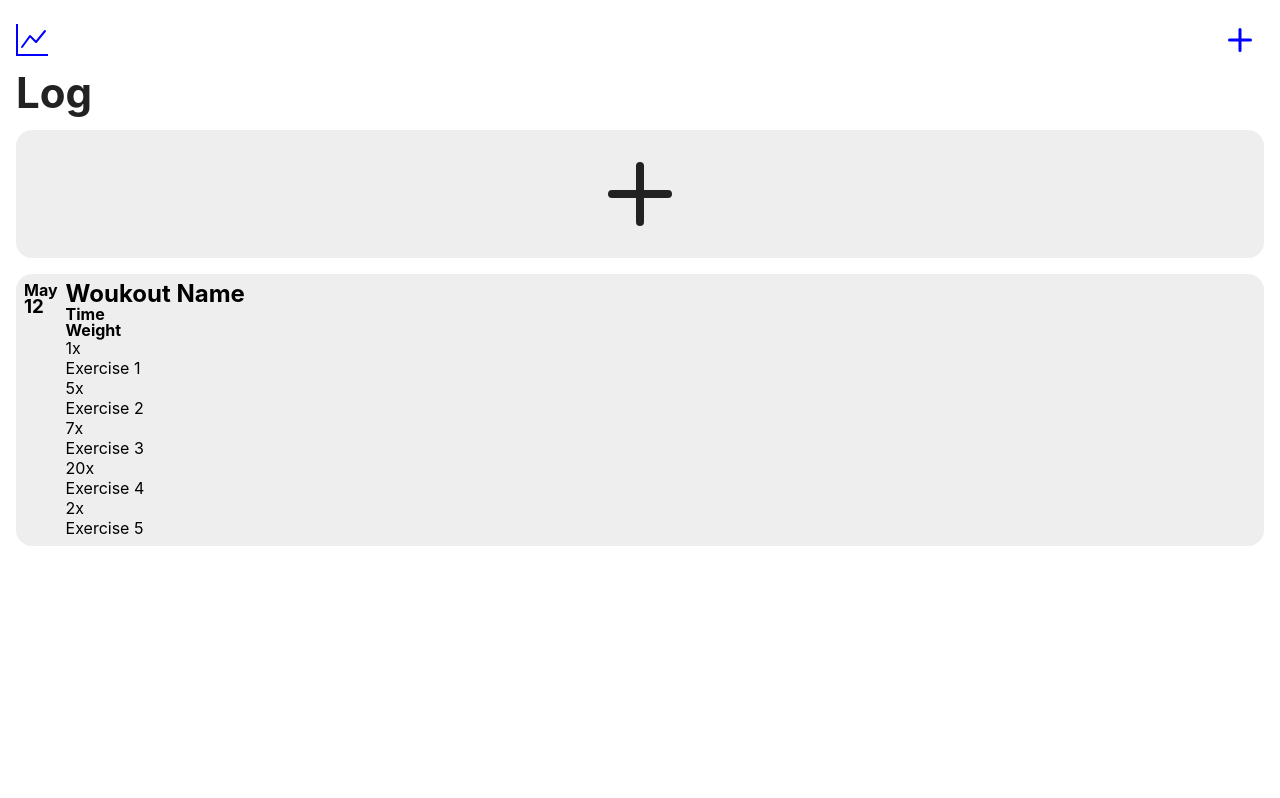
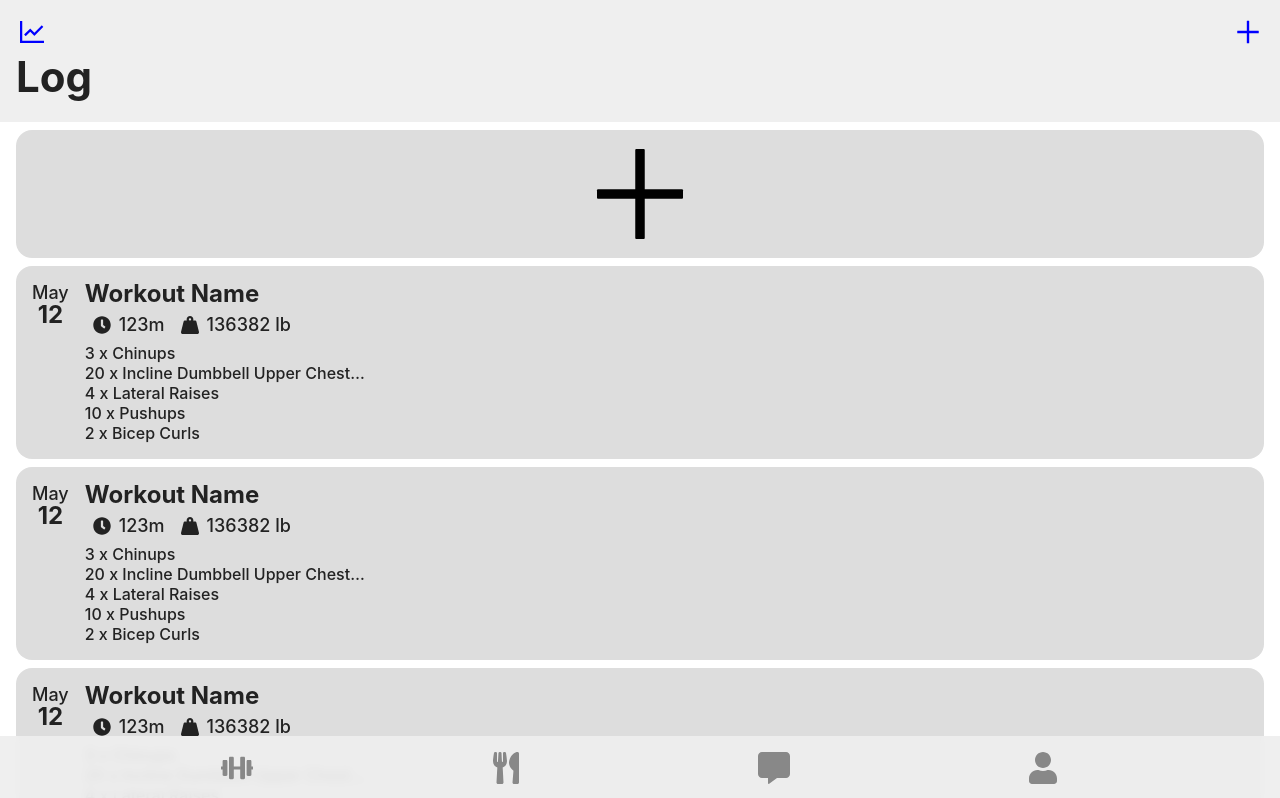
Before and after one commit to Arnav350/gojim, a React (Create React App) app: page /logs in a window 1280 px wide. Shown: the top 798 px of the page. Built offline with nearby package versions, Linux system fonts and the light colour scheme.

Commit message:
worked on logs and nutrition page

```diff
--- a/src/App.css
+++ b/src/App.css
@@ -11,4 +11,19 @@ h4,
 h5,
 h6 {
   line-height: 1;
+  color: #222;
 }
+
+p {
+  font-weight: 500;
+  color: #222;
+}
+
+/* body::-webkit-scrollbar {
+  display: none;
+}
+
+body {
+  -ms-overflow-style: none;
+  scrollbar-width: none;
+} */
--- a/src/App.tsx
+++ b/src/App.tsx
@@ -4,6 +4,8 @@ import Home from "./pages/Home";
 import SignIn from "./pages/SignIn";
 import SignUp from "./pages/SignUp";
 import Logs from "./pages/Logs";
+import Nutrition from "./pages/Nutrition";
+import Footer from "./pages/Footer";
 import "./App.css";
 
 function App() {
@@ -21,6 +23,7 @@ function App() {
         {/* Workout Log Page
         Includes workout logs, create a new workout, and progress graph */}
 
+        <Route path="/nutrition" element={<Nutrition />} />
         {/* Nutrition Page
         Calculates your calorires, macros, water, and weight goal */}
 
@@ -30,6 +33,7 @@ function App() {
         {/* Profile Page
         Has your split, diet info, ... */}
       </Routes>
+      {window.location.pathname !== "/" && <Footer />}
     </Router>
   );
 }
--- /dev/null
+++ b/src/pages/Footer.css
@@ -0,0 +1,15 @@
+.footer {
+  position: fixed;
+  bottom: 0;
+  display: flex;
+  justify-content: space-evenly;
+  width: 100%;
+  backdrop-filter: blur(4px);
+  background-color: #eeeeeeee;
+}
+
+.footer__icon {
+  margin: 16px;
+  font-size: 32px;
+  color: #888;
+}
--- /dev/null
+++ b/src/pages/Footer.tsx
@@ -0,0 +1,17 @@
+import React from "react";
+import { Link } from "react-router-dom";
+import { FaDumbbell, FaUtensils, FaCommentAlt, FaUser } from "react-icons/fa";
+import "./Footer.css";
+
+function Footer() {
+  return (
+    <div className="footer">
+      <FaDumbbell className="footer__icon" />
+      <FaUtensils className="footer__icon" />
+      <FaCommentAlt className="footer__icon" />
+      <FaUser className="footer__icon" />
+    </div>
+  );
+}
+
+export default Footer;
--- a/src/pages/Log.tsx
+++ b/src/pages/Log.tsx
@@ -1,39 +1,31 @@
 import React from "react";
+import { FaClock, FaWeightHanging } from "react-icons/fa";
 
 function Log() {
   return (
     <div className="log">
       <div className="log__date">
-        <h4 className="log__month">May</h4>
+        <p className="log__month">May</p>
         <h3 className="log__day">12</h3>
       </div>
       <div className="log__box">
-        <h2 className="log__title">Woukout Name</h2>
+        <h2 className="log__title">Workout Name</h2>
         <div className="log__info">
-          <h4 className="log__time">Time</h4>
-          <h4 className="log__weight">Weight</h4>
+          <p className="log__stats">
+            <FaClock className="log__icon" /> 123m
+          </p>
+          <p className="log__stats">
+            <FaWeightHanging className="log__icon" /> 136382 lb
+          </p>
         </div>
         <div className="log__exercises">
-          <div className="log__exercise">
-            <p className="log__set">1x</p>
-            <p className="log__name">Exercise 1</p>
-          </div>
-          <div className="log__exercise">
-            <p className="log__set">5x</p>
-            <p className="log__name">Exercise 2</p>
-          </div>
-          <div className="log__exercise">
-            <p className="log__set">7x</p>
-            <p className="log__name">Exercise 3</p>
-          </div>
-          <div className="log__exercise">
-            <p className="log__set">20x</p>
-            <p className="log__name">Exercise 4</p>
-          </div>
-          <div className="log__exercise">
-            <p className="log__set">2x</p>
-            <p className="log__name">Exercise 5</p>
-          </div>
+          <p className="log__exercise">3 x Chinups</p>
+          <p className="log__exercise">
+            20 x Incline Dumbbell Upper Chest Press
+          </p>
+          <p className="log__exercise">4 x Lateral Raises</p>
+          <p className="log__exercise">10 x Pushups</p>
+          <p className="log__exercise">2 x Bicep Curls</p>
         </div>
       </div>
     </div>
--- a/src/pages/Logs.css
+++ b/src/pages/Logs.css
@@ -1,32 +1,34 @@
 .logs {
   display: flex;
   flex-direction: column;
-  padding: 16px;
 }
 
 .logs__top {
+  position: sticky;
+  top: 0;
+  padding: 16px;
+  backdrop-filter: blur(4px);
+  background-color: #eeeeeeee;
+}
+
+.logs__icons {
   display: flex;
   justify-content: space-between;
   align-items: center;
 }
 
-.logs__graph,
-.logs__plus {
+.logs__icon {
   color: blue;
-}
-
-.logs__graph {
   font-size: 32px;
-}
-
-.logs__plus {
-  font-size: 48px;
 }
 
 .logs__heading {
   padding: 8px 0;
   font-size: 42px;
-  color: #222;
+}
+
+.logs__list {
+  padding: 0 16px;
 }
 
 .logs__new {
@@ -36,27 +38,64 @@
   margin: 8px 0;
   width: 100%;
   height: 128px;
-  background-color: #eee;
+  background-color: #ddd;
   border-radius: 16px;
 }
 
-.logs__icon {
+.logs__plus {
   font-size: 128px;
-  color: #222;
 }
 
 .log {
   display: flex;
   margin: 8px 0;
-  padding: 4px;
-  background-color: #eee;
+  padding: 8px;
+  background-color: #ddd;
   border-radius: 16px;
 }
 
 .log__date {
-  padding: 4px;
+  display: flex;
+  flex-direction: column;
+  align-items: center;
+  padding: 8px;
+}
+
+.log__month {
+  font-size: 18px;
+}
+
+.log__day {
+  font-size: 24px;
 }
 
 .log__box {
-  padding: 4px;
+  padding: 8px;
 }
+
+.log__title {
+  padding-bottom: 8px;
+}
+
+.log__info {
+  display: flex;
+  padding-bottom: 8px;
+}
+
+.log__stats {
+  display: flex;
+  align-items: center;
+  padding: 0 8px;
+  font-size: 18px;
+}
+
+.log__icon {
+  margin-right: 8px;
+}
+
+.log__exercise {
+  width: 90%;
+  white-space: nowrap;
+  overflow: hidden;
+  text-overflow: ellipsis;
+}
--- a/src/pages/Logs.tsx
+++ b/src/pages/Logs.tsx
@@ -1,20 +1,32 @@
 import React from "react";
 import Log from "./Log";
 import { Link } from "react-router-dom";
-import { BsGraphUp, BsPlus } from "react-icons/bs";
+import { AiOutlineLineChart, AiOutlinePlus } from "react-icons/ai";
 import "./Logs.css";
 
 function Logs() {
   return (
     <div className="logs">
       <div className="logs__top">
-        <BsGraphUp className="logs__graph" /> <BsPlus className="logs__plus" />
+        <div className="logs__icons">
+          <AiOutlineLineChart className="logs__icon" />
+          <AiOutlinePlus className="logs__icon" />
+        </div>
+        <h1 className="logs__heading">Log</h1>
       </div>
-      <h1 className="logs__heading">Log</h1>
-      <div className="logs__new">
-        <BsPlus className="logs__icon" />
+      <div className="logs__list">
+        <div className="logs__new">
+          <AiOutlinePlus className="logs__plus" />
+        </div>
+        <Log />
+        <Log />
+        <Log />
+        <Log />
+        <Log />
+        <Log />
+        <Log />
+        <Log />
       </div>
-      <Log />
     </div>
   );
 }
--- /dev/null
+++ b/src/pages/Meal.tsx
@@ -0,0 +1,7 @@
+import React from "react";
+
+function Meal() {
+  return <div className="meal">Meal</div>;
+}
+
+export default Meal;
--- /dev/null
+++ b/src/pages/Nutrition.css
@@ -0,0 +1,89 @@
+.nutrition {
+  display: flew;
+  flex-direction: column;
+
+}
+
+.nutrition__top {
+  position: sticky;
+  top: 0;
+  padding: 16px;
+  backdrop-filter: blur(4px);
+  background-color: #eeeeeeee;
+}
+
+.nutrition__icons {
+  display: flex;
+  justify-content: space-between;
+  align-items: center;
+}
+
+.nutrition__icon {
+  color: blue;
+  font-size: 32px;
+}
+
+.nutrition__heading {
+  padding: 8px 0;
+  font-size: 42px;
+}
+
+.nutrition__circles {
+  display: flex;
+  justify-content: space-evenly;
+  margin-bottom: 40px;
+}
+
+.nutrition__protein,
+.nutrition__fat,
+.nutrition__carb {
+  position: relative;
+  width: 128px;
+  height: 128px;
+}
+
+.nutrition__protein::before,
+.nutrition__fat::before,
+.nutrition__carb::before {
+  content: "";
+  position: absolute;
+  border-radius: 50%;
+  inset: 0;
+  mask: radial-gradient(farthest-side, #0000 calc(99% - 16px), #000 calc(100% - 16px));
+}
+
+.nutrition__protein::before {
+  background: conic-gradient(orange 60%, #0000 0),
+    #444;
+}
+
+.nutrition__fat::before {
+  background: conic-gradient(lightblue 30%, #0000 0),
+    #444;
+}
+
+.nutrition__carb::before {
+  background: conic-gradient(purple 80%, #0000 0),
+    #444;
+}
+
+.nutrition__grams {
+  position: absolute;
+  top: calc(50% - 8px);
+  left: 50%;
+  translate: -50% -50%;
+}
+
+.nutrition__total {
+  position: absolute;
+  top: calc(50% + 12px);
+  left: 50%;
+  translate: -50% -50%;
+}
+
+.nutrition__label {
+  position: absolute;
+  bottom: -40px;
+  left: 50%;
+  translate: -50% -50%;
+}
--- a/src/pages/Nutrition.tsx
+++ b/src/pages/Nutrition.tsx
@@ -1,7 +1,44 @@
 import React from "react";
+import Meal from "./Meal";
+import { AiOutlineLineChart, AiOutlinePlus } from "react-icons/ai";
+import "./Nutrition.css";
 
 function Nutrition() {
-  return <div>Nutrition</div>;
+  return (
+    <div className="nutrition">
+      <div className="nutrition__top">
+        <div className="nutrition__icons">
+          <AiOutlineLineChart className="nutrition__icon" />
+          <AiOutlinePlus className="nutrition__icon" />
+        </div>
+        <h1 className="nutrition__heading">Nutrition</h1>
+      </div>
+      <div className="nutrition__macros">
+        <h3 className="nutrition__subheading">Macros</h3>
+        <div className="nutrition__circles">
+          <div className="nutrition__protein">
+            <h2 className="nutrition__grams">130g</h2>
+            <h5 className="nutrition__total">/ 160g</h5>
+            <p className="nutrition__label">Protein</p>
+          </div>
+          <div className="nutrition__fat">
+            <h2 className="nutrition__grams">130g</h2>
+            <h5 className="nutrition__total">/ 160g</h5>
+            <p className="nutrition__label">Fat</p>
+          </div>
+          <div className="nutrition__carb">
+            <h2 className="nutrition__grams">130g</h2>
+            <h5 className="nutrition__total">/ 160g</h5>
+            <p className="nutrition__label">Carbs</p>
+          </div>
+        </div>
+      </div>
+      <div className="nutrition__meals">
+        <div className="nutrition__add"></div>
+        <Meal />
+      </div>
+    </div>
+  );
 }
 
 export default Nutrition;
```
